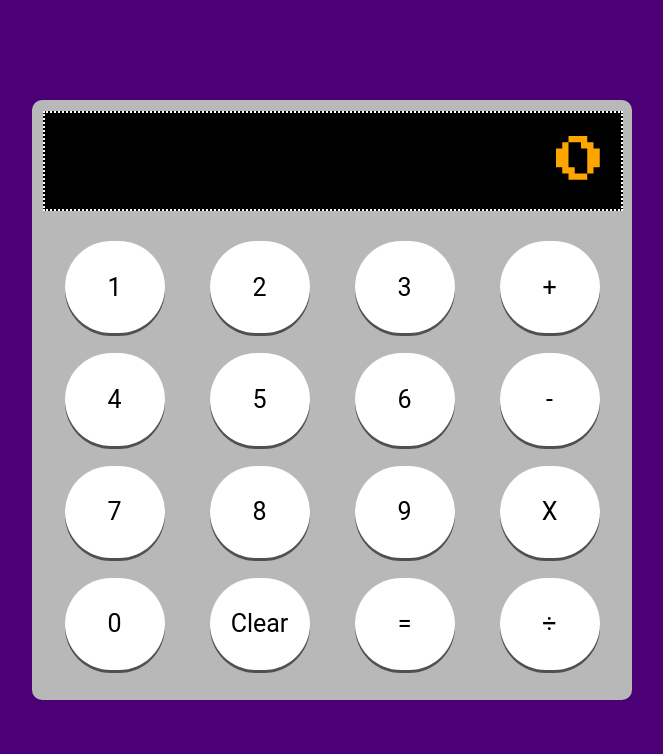
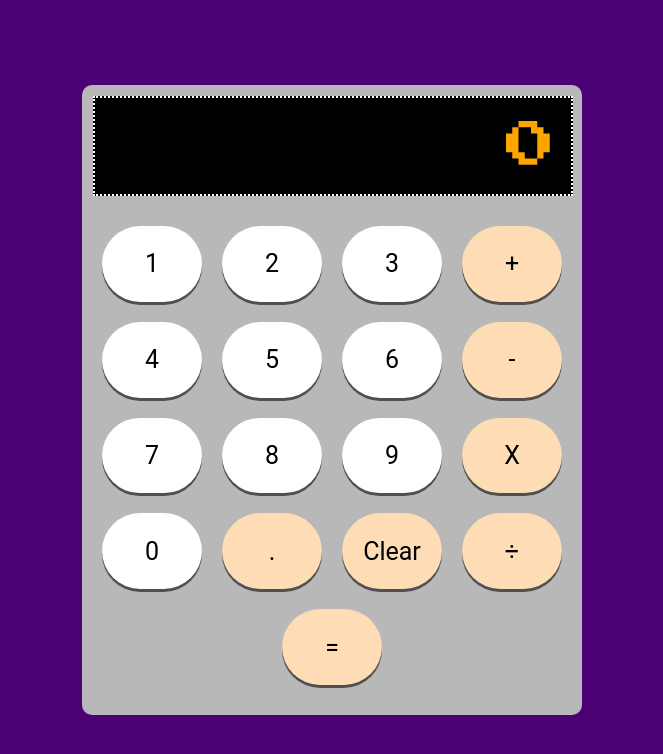
Before and after one commit to robertldev/odin-calculator, a plain HTML site: page index.html in a window 1280 px wide. Shown: the whole page, without its empty margins (308-971 px from the left). Drawn offline with Linux system fonts and the light colour scheme.

Commit message:
Finished calc layout and added click effects.

```diff
--- a/index.html
+++ b/index.html
@@ -5,7 +5,7 @@
     <meta http-equiv="X-UA-Compatible" content="IE=edge">
     <meta name="viewport" content="width=device-width, initial-scale=1.0">
     <link rel="stylesheet" href="styles.css">
-    <script src="script.js"></script>
+    <script src="script.js" defer></script>
     <title>JS Calculator</title>
 </head>
 <body>
@@ -14,22 +14,23 @@
             <span id="display-content">0</span>
         </div>
         <div id="button-container">
-            <div class="button-box">1</div>
-            <div class="button-box">2</div>
-            <div class="button-box">3</div>
-            <div class="button-box">+</div>
-            <div class="button-box">4</div>
-            <div class="button-box">5</div>
-            <div class="button-box">6</div>
-            <div class="button-box">-</div>
-            <div class="button-box">7</div>
-            <div class="button-box">8</div>
-            <div class="button-box">9</div>
-            <div class="button-box">X</div>
-            <div class="button-box">0</div>
-            <div class="button-box">Clear</div>
-            <div class="button-box">=</div>
-            <div class="button-box">&#247;</div>
+            <div class="button" id="button-1">1</div>
+            <div class="button" id="button-2">2</div>
+            <div class="button" id="button-3">3</div>
+            <div class="button function" id="button-add">+</div>
+            <div class="button" id="button-4">4</div>
+            <div class="button" id="button-5">5</div>
+            <div class="button" id="button-6">6</div>
+            <div class="button function" id="button-subtract">-</div>
+            <div class="button" id="button-7">7</div>
+            <div class="button" id="button-8">8</div>
+            <div class="button" id="button-9">9</div>
+            <div class="button function" id="button-multiple">X</div>
+            <div class="button" id="button-0">0</div>
+            <div class="button function" id="button-decimal">.</div>
+            <div class="button function" id="button-Clear">Clear</div>
+            <div class="button function" id="button-divide">&#247;</div>
+            <div class="button function" id="button-equals">=</div>
         </div>
     </div>
 </body>
--- a/script.js
+++ b/script.js
@@ -1,7 +1,12 @@
-var firstInput;
-var secondInput;
-var operatorInput;
+/* Add event listeners, and on-click effects */
 
-function calculateResult(firstNum, operator, secondNum) {
+let buttonNodeList = document.querySelectorAll('.button');
 
-}
+buttonNodeList.forEach((button) => {
+    button.addEventListener('mousedown', () => {
+        button.style.boxShadow = 'inset 0px 3px #505050';
+    })
+    button.addEventListener('mouseup', () => {
+        button.style.boxShadow = '0px 3px #505050';
+    })
+})
--- a/styles.css
+++ b/styles.css
@@ -14,8 +14,8 @@ body {
     display: flex;
     border-radius: 10px;
     background-color: #B8B8B8;
-    width: 600px;
-    height: 600px;
+    width: 500px;
+    height: 630px;
     flex-direction: column;
     justify-content: stretch;
 }
@@ -25,7 +25,7 @@ body {
     justify-content: flex-end;
     align-items: center;
     height: 96px;
-    width: 576px;
+    width: 476px;
     margin: 11px 11px 0;
     background-color: #000;
     border: 2px dotted #fff;
@@ -46,9 +46,7 @@ body {
     flex: 1;
     row-gap: 20px;
     column-gap: 20px;
-}
-
-.button-box {
+    .button {
         background-color: #fff;
         width: 100px;
         display: flex;
@@ -58,4 +56,9 @@ body {
         font-family: 'Quicksand', 'Roboto', sans-serif;
         font-size: 25px;
         box-shadow: 0px 3px #505050;
+        cursor: pointer;
     }
+    .function {
+        background-color: #feddb6;
+    }
+}
```
Lines whose indentation alone changed are shown as unchanged.
